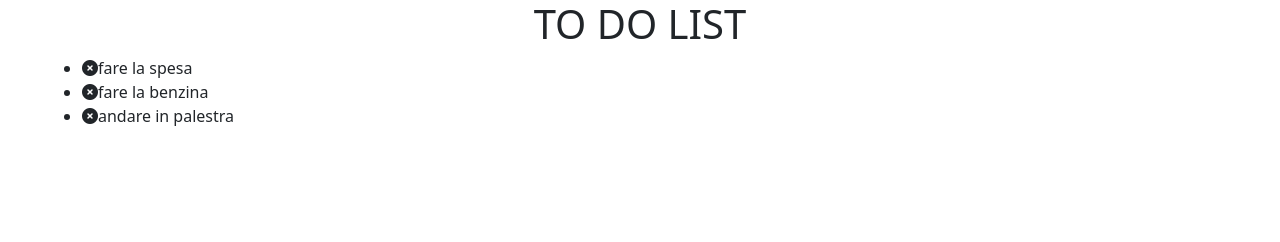
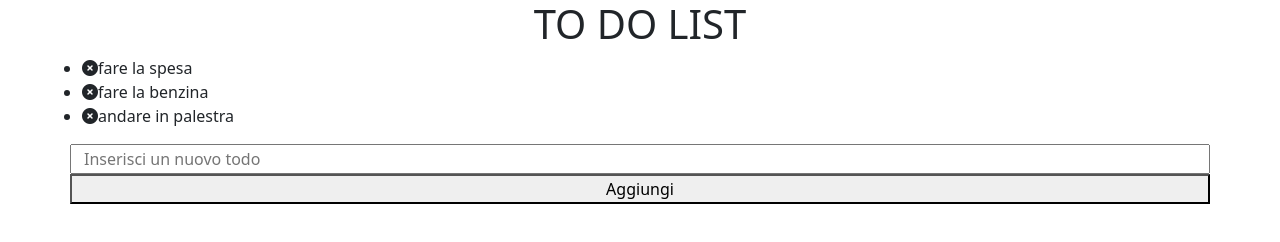
Before and after one commit to Al3ss4/vue-todolist, a plain HTML site: page index.html in a window 1280 px wide. Drawn offline with nearby package versions, Linux system fonts and the light colour scheme.

Commit message:
add bonus and addnewtodo funct

```diff
--- a/index.html
+++ b/index.html
@@ -33,6 +33,10 @@
                         <i class="fa-solid fa-circle-xmark" @click="deleteItem(index)"></i>{{item.text}}
                     </li>
                 </ul>
+                <!-- Bonus:
+                    1- oltre al click sul pulsante, intercettare anche il tasto ENTER per aggiungere il todo alla lista -->
+                <input type="text" v-model="newTodo" placeholder="Inserisci un nuovo todo" @keyup.enter="addNewTodo" />
+                <button @click="addNewTodo">Aggiungi</button>
             </div>
         </div>
     </div>
--- a/script.js
+++ b/script.js
@@ -5,6 +5,11 @@ const app = new Vue({
     // collego vue all'html tramite l'id todo
     el: '#todo',
     data:{
+        /*
+MILESTONE 1
+Stampare all'interno di una lista, un item per ogni todo.
+Se la proprietà done è uguale a true, visualizzare il testo del todo sbarrato.
+*/
         //creo una lista di oggetti con due proprietà
         todoList:[
             {
@@ -19,31 +24,31 @@ const app = new Vue({
             text: 'andare in palestra',
             done: false,
             },
-        ]
+        ],
+        newTodo:'',
     },
     methods:{
 /*
 MILESTONE 2
 Visualizzare a fianco ad ogni item ha una "x": cliccando su di essa, il todo viene rimosso dalla lista.
 */
-
-// funzione inserita all'interno della i. Rimuove l'item dalla lista al click
+// funzione inserita all'interno della i. Rimuove l'item dalla lista al click uno per volta
         deleteItem(index){
                 this.todoList.splice(index, 1);
         },
-
-    }
-})
-
-/*
-MILESTONE 1
-Stampare all'interno di una lista, un item per ogni todo.
-Se la proprietà done è uguale a true, visualizzare il testo del todo sbarrato.
-*/
-
-
-
 /*
 MILESTONE 3
 Predisporre un campo di input testuale e un pulsante "aggiungi": cliccando sul pulsante, il testo digitato viene letto e utilizzato per creare un nuovo todo, che quindi viene aggiunto alla lista dei todo esistenti.
 */
+        addNewTodo(){
+
+            if(this.newTodo.trim().length){
+               this.todoList.push({
+                  text: this.newTodo,
+                  done: false,
+               }),
+               this.newTodo = '';
+            }
+         },
+    }
+})
```
